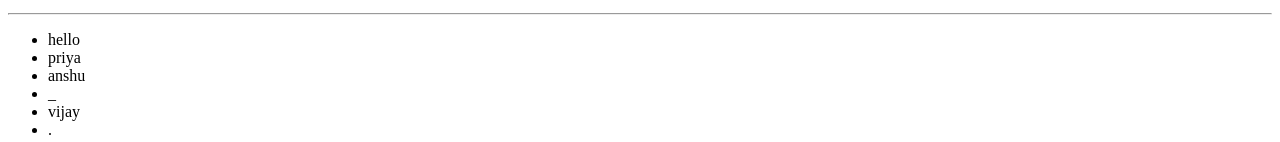
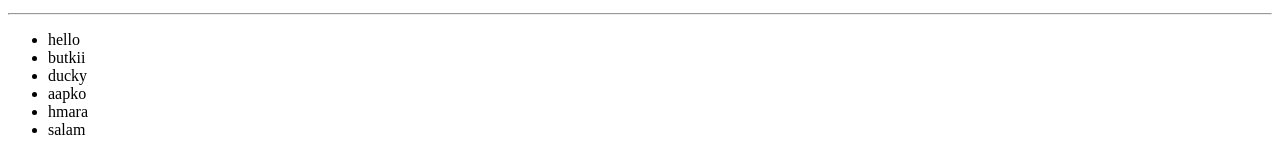
Before and after one commit to Butkii025/html_practice, a plain HTML site: page index.html in a window 1280 px wide. Shown: the part 810-952 px from the top of the page. Drawn offline with Linux system fonts and the light colour scheme.

Commit message:
Update index.html

```diff
--- a/index.html
+++ b/index.html
@@ -32,7 +32,7 @@
     </main>
     <hr>
    <h2>footer</h2>
-    <footer>this is used for giving lastly things like ..links, cantact info,copyright©</footer>
+    <footer>this is used for giving lastly things like ..links, cantact info, copyright ©</footer>
     <hr>
 
     <header>
@@ -49,11 +49,11 @@
     <div>
         <ul>
             <li>hello</li>
-            <li>priya</li>
-            <li>anshu</li>
-            <li>_</li>
-            <li>vijay</li>
-            <li>.</li>
+            <li>butkii</li>
+            <li>ducky</li>
+            <li>aapko </li>
+            <li>hmara</li>
+            <li>salam</li>
         </ul>
     </div>
     <hr>
```
